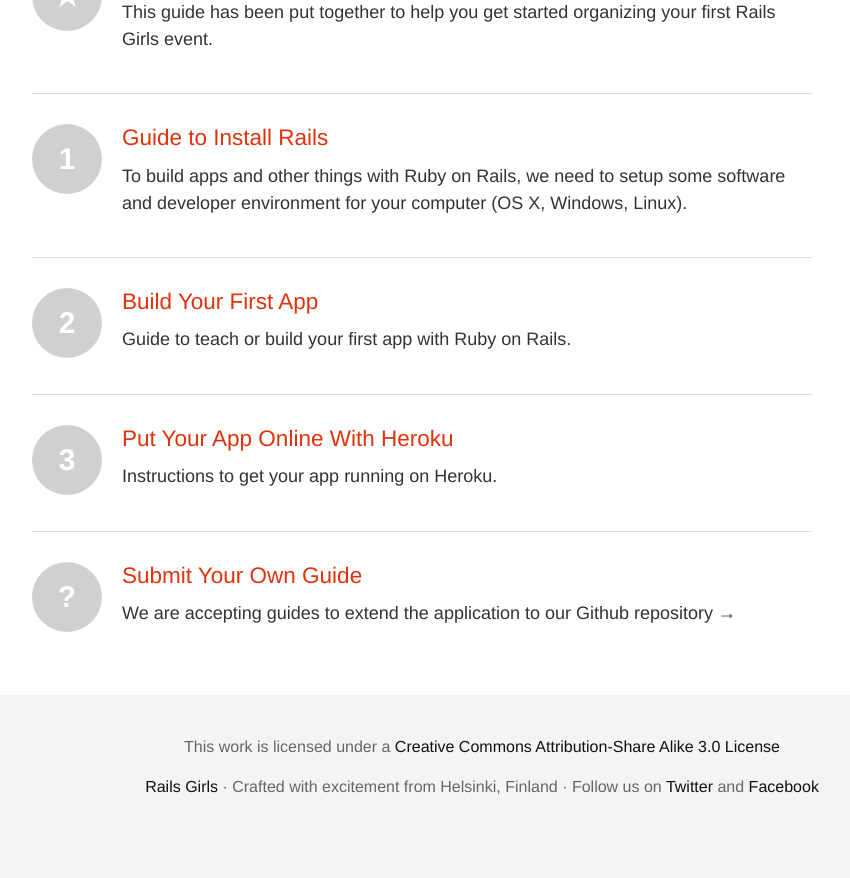
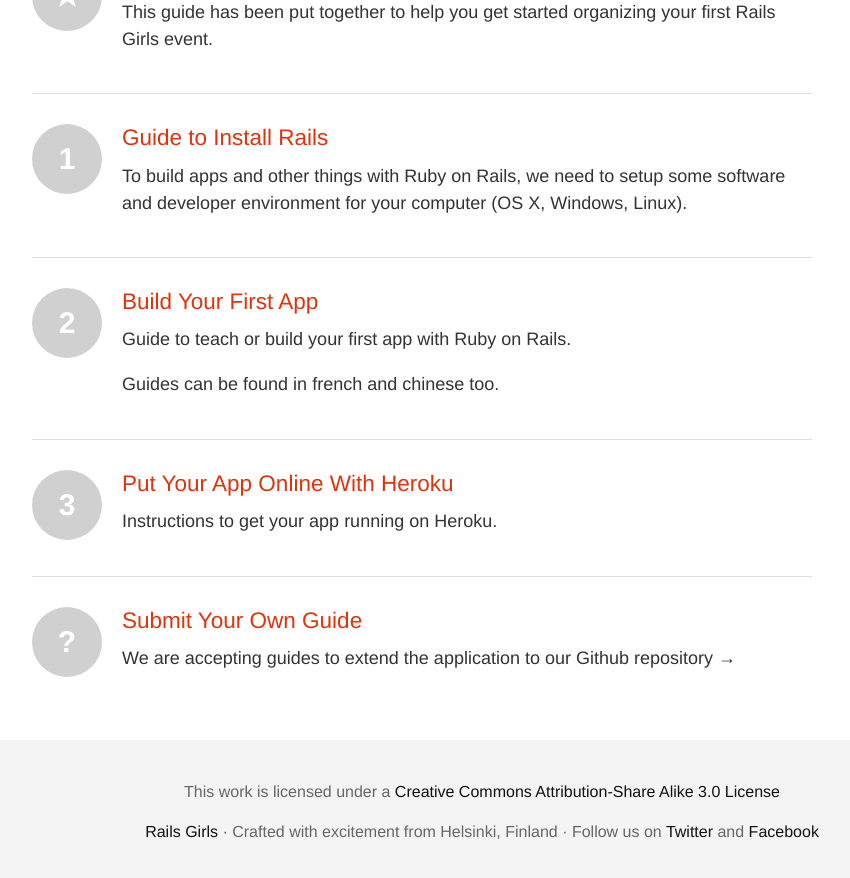
Before and after one commit to railsgirls/guides.railsgirls.com, a Jekyll site: the page built from index.html, in a window 1280 px wide and 900 px high, scrolled down 572 px. Shown: the top 878 px of the window, without its empty margins (158-1008 px from the left). Built offline with Jekyll 4.4.1, drawn with Linux system fonts in a browser that asks for light colours; Markdown is read by kramdown in place of the engine named in the settings; before the commit the page ends 1427 px from its top, so only the background shows below that.

Commit message:
Updates chinese & french to the website

```diff
--- a/index.html
+++ b/index.html
@@ -37,6 +37,7 @@
           <i>2</i>
           <h3>Build Your First App</h3>
           <p>Guide to teach or build your first app with Ruby on Rails.</p>
+          <p>Guides can be found in <a href="https://github.com/HumanCoders/railspremierspas">french</a> and <a href="http://rgcn.github.com">chinese</a> too.</p>
         </a>
     </li>
     <li>
```
